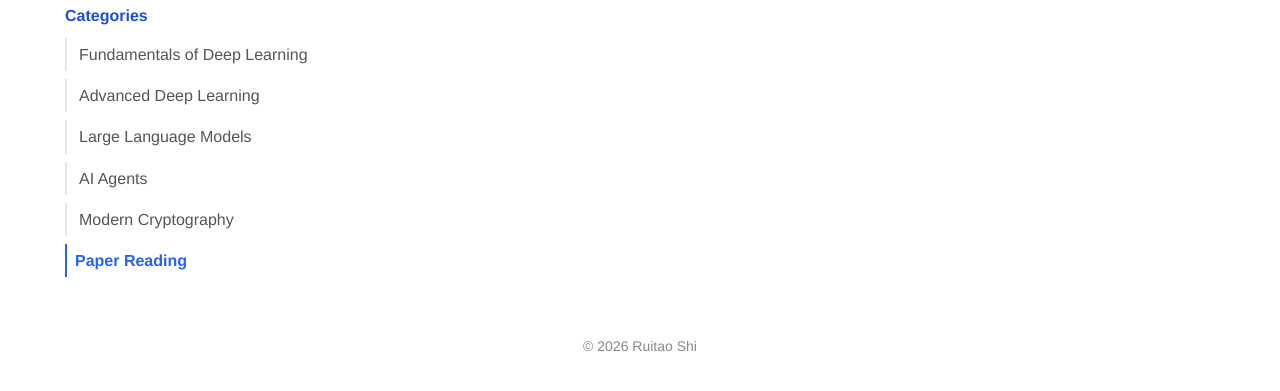
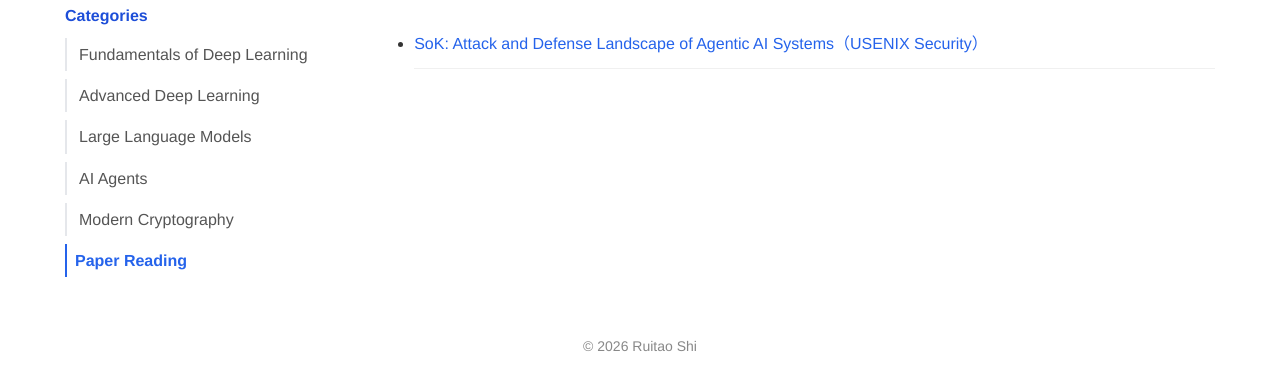
Before and after one commit to raytaoshi/raytaoshi.github.io, a plain HTML site: page notes-index.html in a window 1280 px wide. Shown: the part 145-536 px from the top of the page. Drawn offline with Linux system fonts and the light colour scheme.

Commit message:
更新 notes-index.html

```diff
--- a/notes-index.html
+++ b/notes-index.html
@@ -42,18 +42,9 @@
 
         <section class="note-category" id="paper-reading">
             <h2>Paper Reading</h2>
-<!--            <ul class="note-link-list">-->
-<!--                <li><a href="notes/paper-reading-notes/reading-workflow.html">A Practical Paper‑Reading Workflow</a>-->
-<!--                </li>-->
-<!--                <li><a href="notes/paper-reading-notes/critical-reading.html">Critical Reading and Evidence-->
-<!--                    Evaluation</a></li>-->
-<!--                <li><a href="notes/paper-reading-notes/research-note-taking.html">Research Note‑Taking and Synthesis</a>-->
-<!--                </li>-->
-<!--                <li><a href="notes/paper-reading-notes/survey-paper-skills.html">How to read survey papers-->
-<!--                    efficiently【example】</a></li>-->
-<!--                <li><a href="notes/paper-reading-notes/experiment-reproduction.html">Paper experiment reproduction-->
-<!--                    guide【example】</a></li>-->
-<!--            </ul>-->
+            <ul class="note-link-list">
+                <li><a href="notes/papersNotes/reading-workflow.html">SoK: Attack and Defense Landscape of Agentic AI Systems（USENIX Security）</a></li>
+            </ul>
         </section>
 
         <section class="note-category" id="agent">
```
